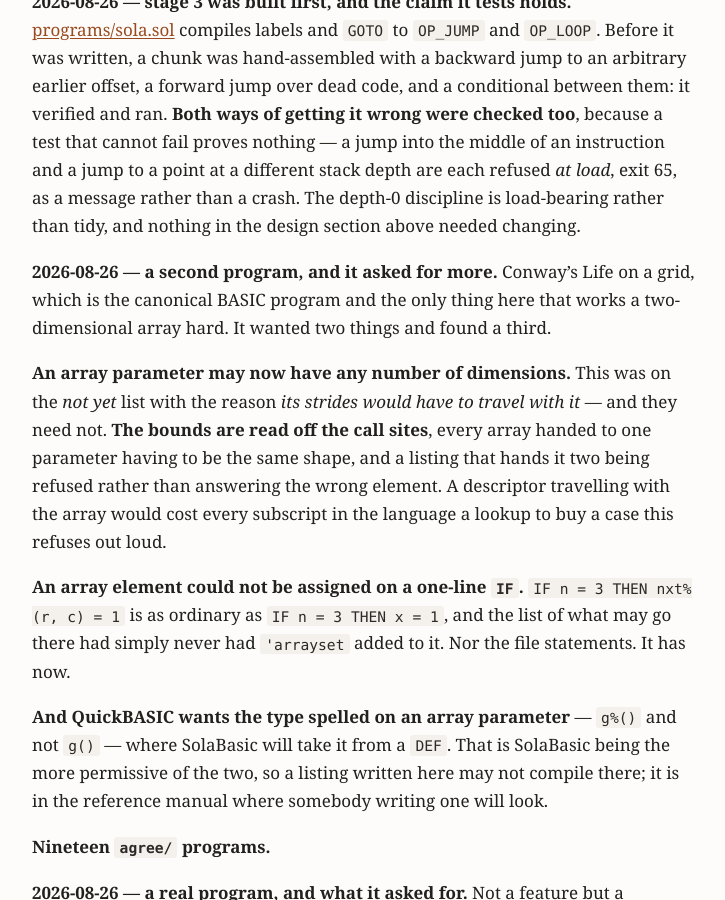
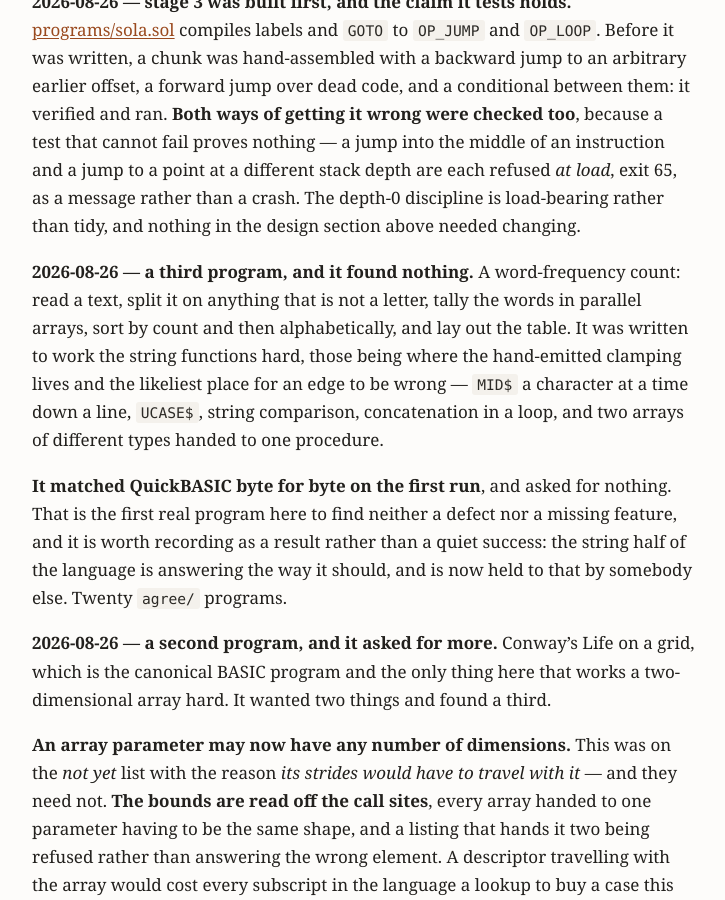
Before and after one commit to hansolovkarlsson/Solveig, a Jekyll site: the page built from docs/SOLABASIC.md, in a window 1280 px wide and 900 px high, scrolled down 16081 px. Shown: the whole window, without its empty margins (276-1001 px from the left). Built offline with Jekyll 4.4.1, drawn with Linux system fonts in a browser that asks for light colours; our own code applies the rules of GitHub Pages for plain Markdown files.

Commit message:
A word count, which found nothing
A third real program: read a text, split it on anything that is not a letter,
tally the words in parallel arrays, sort by count and then alphabetically, and
lay out the table.

It was written to work the string functions hard, those being where the
hand-emitted clamping lives and the likeliest place left for an edge to be
wrong. MID$ a character at a time down a line, UCASE$ on each, string
comparison for the sort, concatenation in a loop, LINE INPUT # over a file, and
two arrays of different types handed to one procedure -- which nothing had done
before.

It matched QuickBASIC byte for byte on the first run and asked for nothing.

That is the first real program here to find neither a defect nor a missing
feature, and it is worth recording as a result rather than a quiet success. The
two before it found four things between them; this one was pointed at the part
of the language most likely to be wrong and came back clean. The string half is
answering the way it should, and is held to that by somebody else now rather
than by a transcript this compiler recorded of itself.

Twenty agree/ programs.

Co-Authored-By: Claude Opus 5 <noreply@anthropic.com>
Claude-Session: https://claude.ai/code/session_014Emnizwfra15qgDU979HaB

```diff
--- a/docs/SOLABASIC.md
+++ b/docs/SOLABASIC.md
@@ -612,6 +612,21 @@ stack depth are each refused *at load*, exit 65, as a message rather than a
 crash. The depth-0 discipline is load-bearing rather than tidy, and nothing in
 the design section above needed changing.
 
+**2026-08-26 — a third program, and it found nothing.**
+A word-frequency count: read a text, split it on anything that is not a letter,
+tally the words in parallel arrays, sort by count and then alphabetically, and
+lay out the table. It was written to work the string functions hard, those being
+where the hand-emitted clamping lives and the likeliest place for an edge to be
+wrong — `MID$` a character at a time down a line, `UCASE$`, string comparison,
+concatenation in a loop, and two arrays of different types handed to one
+procedure.
+
+**It matched QuickBASIC byte for byte on the first run**, and asked for nothing.
+That is the first real program here to find neither a defect nor a missing
+feature, and it is worth recording as a result rather than a quiet success: the
+string half of the language is answering the way it should, and is now held to
+that by somebody else. Twenty `agree/` programs.
+
 **2026-08-26 — a second program, and it asked for more.**
 Conway's Life on a grid, which is the canonical BASIC program and the only
 thing here that works a two-dimensional array hard. It wanted two things and
```
Also changed, not shown: docs/programs.md (+1 -1 lines), 2 other files.
